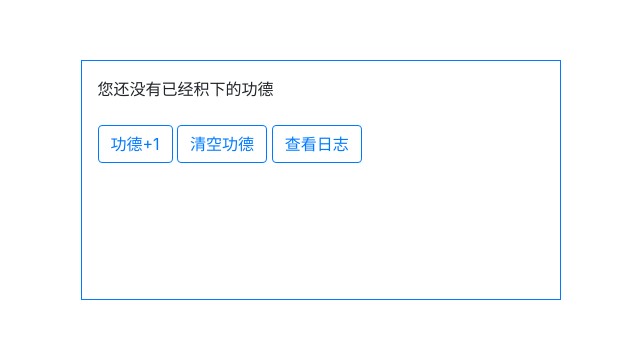
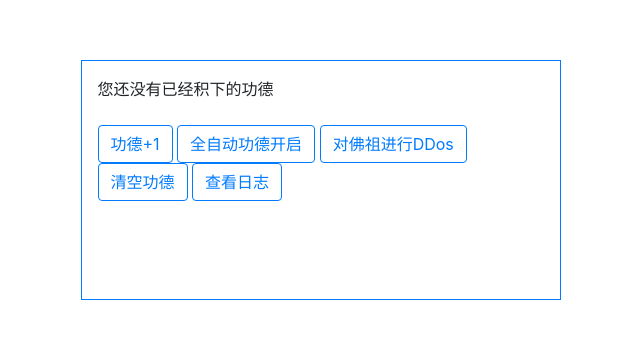
Before and after one commit to drpasserby/Cybermerits, a plain HTML site: page index.html in a window 1280 px wide. Shown: the part 220-571 px from the top of the page, without its empty margins (370-1010 px from the left). Drawn offline with nearby package versions, Linux system fonts and the light colour scheme.

Commit message:
Update index.html

```diff
--- a/index.html
+++ b/index.html
@@ -22,6 +22,9 @@
                     <span v-else>您还没有已经积下的功德<br><br></span>
                     <span v-if="lastdate">最后奉献功德日期：{{lastdate}}<br></span>
                     <button type="button" class="btn btn-outline-primary" @click="addmerits">功德+1</button>
+                    <button type="button" class="btn btn-outline-primary" @click="autoaddmerits" v-if="!isAutoadd">全自动功德开启</button>
+                    <button type="button" class="btn btn-outline-danger" @click="autoaddmerits" v-else>全自动功德关闭</button>
+                    <button type="button" class="btn btn-outline-primary" @click="ddosaddmerits">对佛祖进行DDos</button>
                     <button type="button" class="btn btn-outline-primary" @click="removemerits">清空功德</button>
                     <button type="button" class="btn btn-outline-primary" @click="showlog">查看日志</button>
                 </div>
@@ -33,8 +36,10 @@
     var app = new Vue({
         el: '#app',
         data: {
+            isAutoadd:false,
             merits:0,
             lastdate:0,
+            autoadd:null,
         },
         methods:{
             addmerits:function(){
@@ -43,6 +48,28 @@
 
                 localStorage.setItem("Cybermerits",this.merits);
                 localStorage.setItem("lastdate",this.lastdate);
+            },
+            autoaddmerits:function(){
+                if(this.isAutoadd){
+                    this.isAutoadd = false;
+                    clearInterval(autoadd);
+                    return;
+                }
+                else{
+                    this.isAutoadd = true;
+                    autoadd = setInterval(this.addmerits,1000)
+                }
+            },
+            ddosaddmerits:function(){
+                if(this.isAutoadd){
+                    this.isAutoadd = false;
+                    clearInterval(autoadd);
+                    return;
+                }
+                else{
+                    this.isAutoadd = true;
+                    autoadd = setInterval(this.addmerits,50)
+                }
             },
             removemerits:function(){
                 if(confirm("确定要清空功德吗？")){
```
